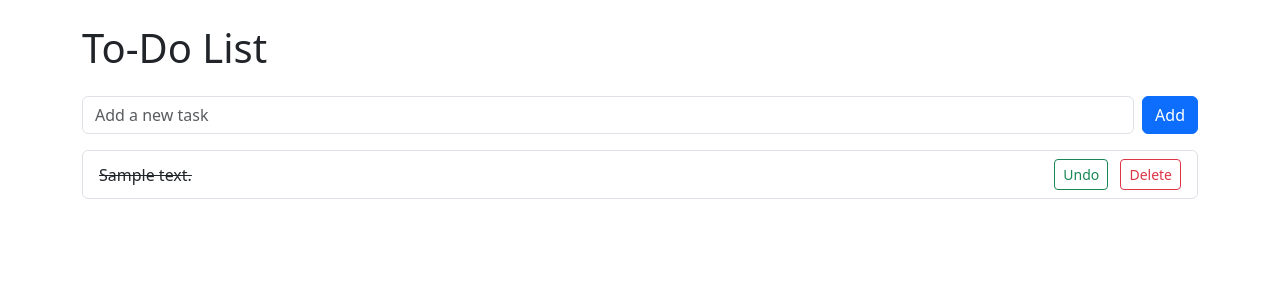
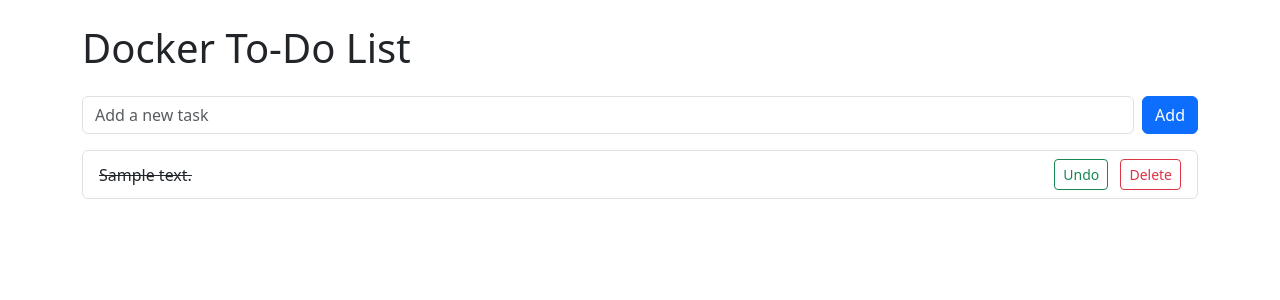
Before and after one commit to suwan404/todo-app-jenkins, a Flask app: page / in a window 1280 px wide. Shown: the top 300 px of the page. Run offline with Flask 3, Linux system fonts and the light colour scheme; tables that the repository leaves empty hold one stand-in row (values such as "Sample post").

Commit message:
template modified

```diff
--- a/templates/index.html
+++ b/templates/index.html
@@ -7,7 +7,7 @@
 </head>
 <body class="container mt-4">
 
-    <h1 class="mb-4">To-Do List</h1>
+    <h1 class="mb-4">Docker To-Do List</h1>
 
     <form method="POST" action="/add" class="mb-3 d-flex">
         <input type="text" name="content" class="form-control me-2" placeholder="Add a new task" required>
```
